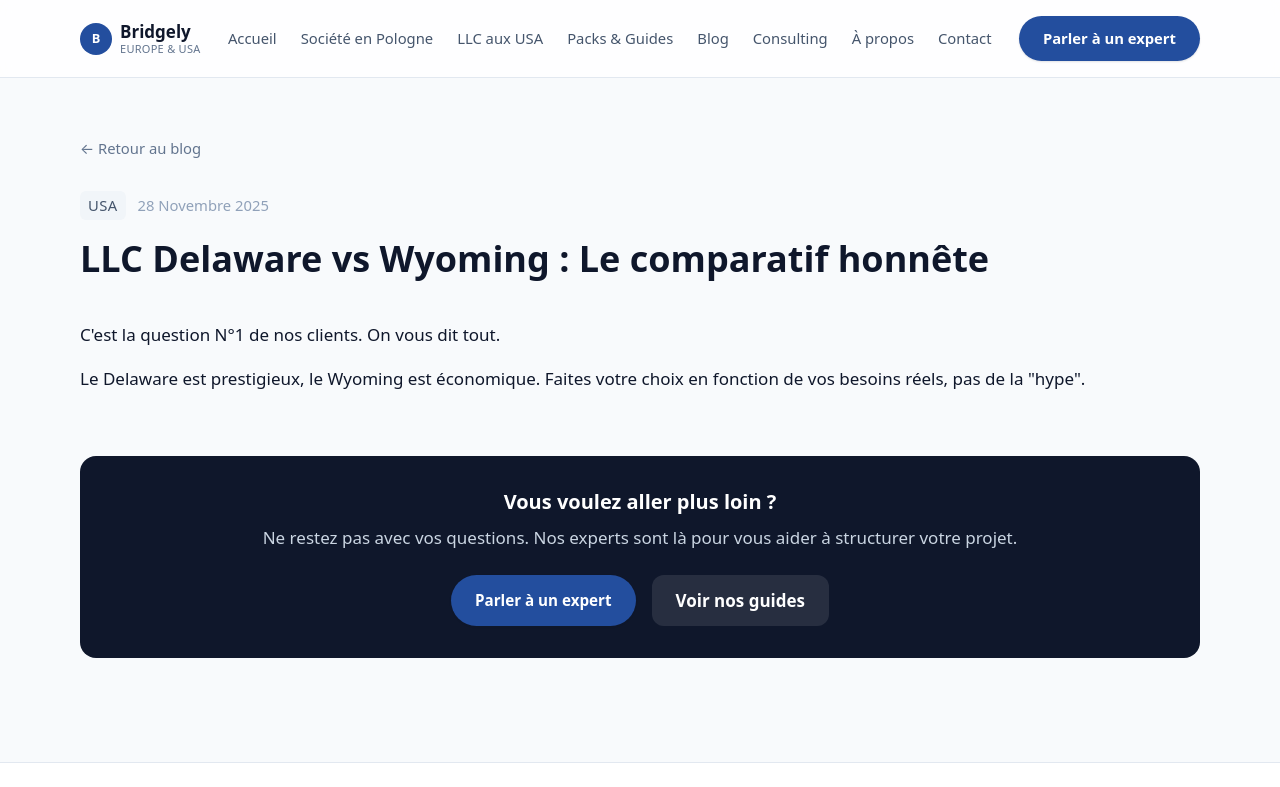
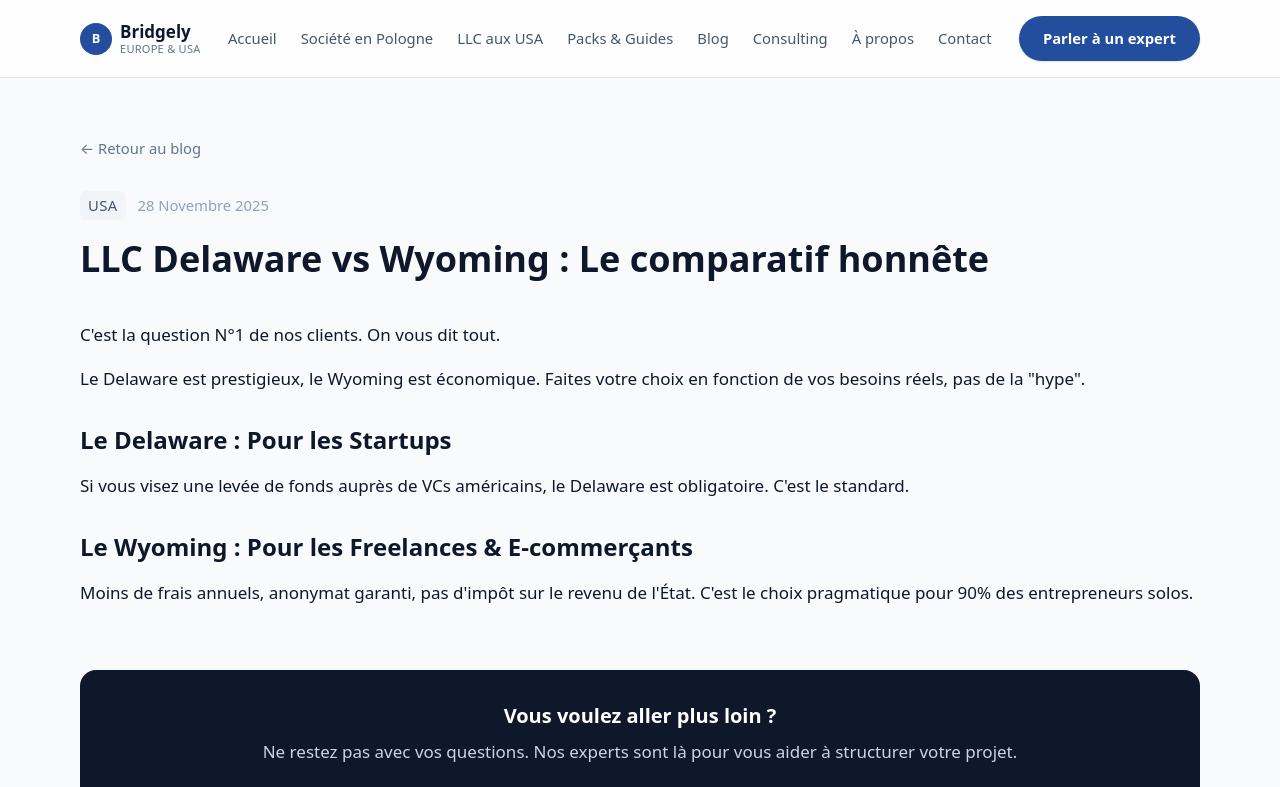
Before and after one commit to bridgelysite/website, a Next.js app: page /blog/llc-delaware-vs-wyoming in a window 1280 px wide. Shown: the top 787 px of the page. Built offline with nearby package versions, Linux system fonts and the light colour scheme.

Commit message:
Add new blog post: SMIC in Poland 2025

```diff
--- a/app/blog/[slug]/page.tsx
+++ b/app/blog/[slug]/page.tsx
@@ -4,21 +4,63 @@ import { notFound } from "next/navigation";
 
 // Simulation des données (à remplacer par vos vrais articles plus tard)
 const posts: Record<string, { title: string; content: string; date: string; category: string }> = {
-  "pourquoi-choisir-pologne-business": {
-    title: "Pourquoi la Pologne est le nouvel eldorado des entrepreneurs digitaux",
+  "salaire-minimum-pologne-2025": {
+    title: "SMIC en Pologne (2025) : Combien ça coûte vraiment d'embaucher ?",
     date: "1 Décembre 2025",
     category: "Pologne",
     content: `
-      <p class="mb-4">La Pologne n'est plus ce pays de l'Est gris et lointain que certains imaginent encore. C'est devenu en quelques années le hub technologique central de l'Europe, attirant Google, Microsoft, et des milliers d'entrepreneurs indépendants.</p>
-      <h2 class="text-2xl font-bold text-slate-900 mt-8 mb-4">1. Une fiscalité pragmatique</h2>
-      <p class="mb-4">Contrairement à la France et ses cotisations sociales lourdes, la Pologne offre plusieurs régimes fiscaux adaptés aux petites structures, comme le ryczałt (impôt sur le chiffre d'affaires) ou l'IP Box pour les développeurs.</p>
-      <h2 class="text-2xl font-bold text-slate-900 mt-8 mb-4">2. Un coût de vie maîtrisé</h2>
-      <p class="mb-4">Même si Varsovie rattrape son retard, le coût de la vie reste 30 à 40% moins élevé qu'à Paris ou Berlin. Vos euros vous permettent un style de vie bien supérieur.</p>
-      <div class="bg-blue-50 border-l-4 border-blue-500 p-4 my-8">
-        <p class="font-semibold text-blue-900">Le saviez-vous ?</p>
-        <p class="text-blue-800 text-sm mt-1">Varsovie est classée dans le top 10 des villes "Business Friendly" d'Europe en 2024.</p>
+      <p class="lead text-xl text-slate-600 mb-8">
+        Pour un entrepreneur français, la Pologne offre un compromis rare : des talents qualifiés, une culture de travail occidentale, et un coût du travail encore très compétitif. Mais combien cela coûte-t-il vraiment en 2025 ?
+      </p>
+
+      <h2 class="text-2xl font-bold text-slate-900 mt-8 mb-4">Les chiffres officiels 2025</h2>
+      <p class="mb-4">
+        Depuis le 1er janvier 2025, le salaire minimum brut en Pologne est fixé à <strong>4 666 PLN</strong>, soit environ <strong>1 091 €</strong> (selon le taux de change).
+      </p>
+      <ul class="list-disc list-inside mb-6 space-y-2 ml-4">
+        <li><strong>Salaire Brut :</strong> 4 666 PLN (≈ 1 091 €)</li>
+        <li><strong>Taux horaire minimum :</strong> 30,50 PLN (≈ 7,10 €)</li>
+      </ul>
+      <p class="mb-4 text-sm text-slate-500 italic">
+        Source : <a href="https://lessentieldeleco.fr/4570-smic-a-combien-seleve-le-salaire-minimum-en-pologne/" target="_blank" rel="nofollow" class="underline hover:text-blue-600">L'Essentiel de l'Éco</a>
+      </p>
+
+      <h2 class="text-2xl font-bold text-slate-900 mt-8 mb-4">Combien ça coûte à l'employeur ? (Coût Total)</h2>
+      <p class="mb-4">
+        C'est là que la différence avec la France est frappante. En France, pour un SMIC, l'employeur paie environ 45% de charges patronales (hors allègements). En Pologne, le "surcoût" employeur est d'environ <strong>20,48%</strong> au-dessus du brut.
+      </p>
+      <div class="bg-slate-100 p-6 rounded-xl my-6">
+        <h3 class="font-bold text-lg mb-4">Exemple de coût mensuel pour un salarié au SMIC (Estimation)</h3>
+        <div class="grid grid-cols-2 gap-4 text-sm">
+          <div>Salaire Brut :</div>
+          <div class="font-semibold text-right">4 666 PLN</div>
+          <div>Charges Patronales (≈ 20%) :</div>
+          <div class="font-semibold text-right">+ 956 PLN</div>
+          <div class="border-t border-slate-300 pt-2 font-bold mt-2">COÛT TOTAL EMPLOYEUR :</div>
+          <div class="border-t border-slate-300 pt-2 font-bold text-right mt-2 text-emerald-700">≈ 5 622 PLN</div>
+        </div>
+        <p class="text-xs text-center mt-4 text-slate-500">Soit environ <strong>1 315 € coût total</strong> pour l'entreprise.</p>
       </div>
-      <p class="mb-4">Pour en savoir plus sur la création de société, consultez notre <a href="/creation-societe-pologne" class="text-blue-600 hover:underline">guide complet sur la Pologne</a>.</p>
+
+      <h2 class="text-2xl font-bold text-slate-900 mt-8 mb-4">Pourquoi est-ce intéressant pour votre business ?</h2>
+      <p class="mb-4">
+        Embaucher en Pologne, ce n'est pas chercher le "low cost" à tout prix (pour cela, l'Asie reste moins chère). C'est chercher le <strong>rapport qualité/prix</strong>.
+      </p>
+      <p class="mb-4">
+        Pour environ <strong>1 300 - 1 500 € coût total</strong>, vous pouvez avoir un employé junior motivé, qui parle souvent anglais, dans un cadre juridique stable et européen (UE).
+      </p>
+
+      <h2 class="text-2xl font-bold text-slate-900 mt-8 mb-4">Ce qu'il faut retenir</h2>
+      <p class="mb-4">
+        Le SMIC polonais augmente vite (+8,5% par rapport à mi-2024), signe que le pays se développe. Mais l'écart avec l'Europe de l'Ouest reste massif pour un employeur, surtout grâce aux charges sociales plus légères et à l'impôt sur les sociétés réduit (9% pour les petites entreprises).
+      </p>
+
+      <div class="bg-blue-50 border-l-4 border-blue-500 p-4 mt-8">
+        <p class="font-semibold text-blue-900">Vous voulez embaucher en Pologne ?</p>
+        <p class="text-blue-800 text-sm mt-1">
+          Il vous faut d'abord une structure locale. Le <a href="/pologne-business-pack" class="underline font-bold">Pack Pologne Premium</a> contient tout ce qu'il faut pour démarrer : statuts, guide fiscal et modèles de contrats.
+        </p>
+      </div>
     `,
   },
   "llc-delaware-vs-wyoming": {
@@ -27,7 +69,11 @@ const posts: Record<string, { title: string; content: string; date: string; cate
     category: "USA",
     content: `
       <p class="mb-4">C'est la question N°1 de nos clients. On vous dit tout.</p>
-      <p>Le Delaware est prestigieux, le Wyoming est économique. Faites votre choix en fonction de vos besoins réels, pas de la "hype".</p>
+      <p class="mb-4">Le Delaware est prestigieux, le Wyoming est économique. Faites votre choix en fonction de vos besoins réels, pas de la "hype".</p>
+      <h2 class="text-2xl font-bold text-slate-900 mt-8 mb-4">Le Delaware : Pour les Startups</h2>
+      <p class="mb-4">Si vous visez une levée de fonds auprès de VCs américains, le Delaware est obligatoire. C'est le standard.</p>
+      <h2 class="text-2xl font-bold text-slate-900 mt-8 mb-4">Le Wyoming : Pour les Freelances & E-commerçants</h2>
+      <p class="mb-4">Moins de frais annuels, anonymat garanti, pas d'impôt sur le revenu de l'État. C'est le choix pragmatique pour 90% des entrepreneurs solos.</p>
     `,
   },
 };
--- a/app/blog/page.tsx
+++ b/app/blog/page.tsx
@@ -18,13 +18,13 @@ export const metadata: Metadata = {
 // Simulation d'une base de données d'articles
 const posts = [
   {
-    slug: "pourquoi-choisir-pologne-business",
-    title: "Pourquoi la Pologne est le nouvel eldorado des entrepreneurs digitaux",
+    slug: "salaire-minimum-pologne-2025",
+    title: "SMIC en Pologne (2025) : Combien ça coûte vraiment d'embaucher ?",
     excerpt:
-      "Fiscalité avantageuse, coûts réduits, écosystème tech dynamique : découvrez pourquoi de plus en plus d'entrepreneurs choisissent Varsovie ou Cracovie.",
+      "Avec un salaire minimum à 4 666 PLN (environ 1 090 €), la Pologne reste attractive mais rattrape son retard. Analyse du coût employeur pour les entrepreneurs.",
     date: "1 Décembre 2025",
     category: "Pologne",
-    readTime: "5 min",
+    readTime: "4 min",
   },
   {
     slug: "llc-delaware-vs-wyoming",
```
